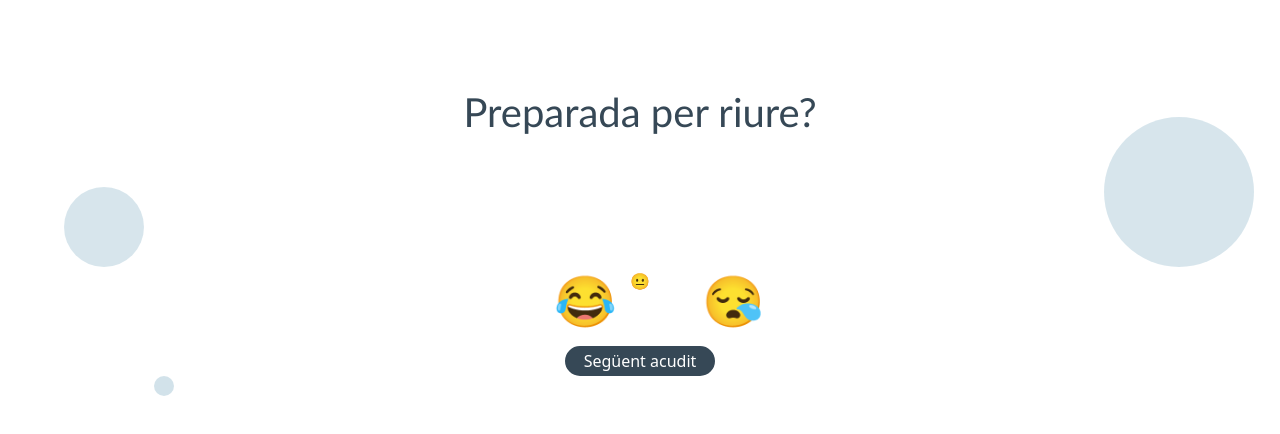
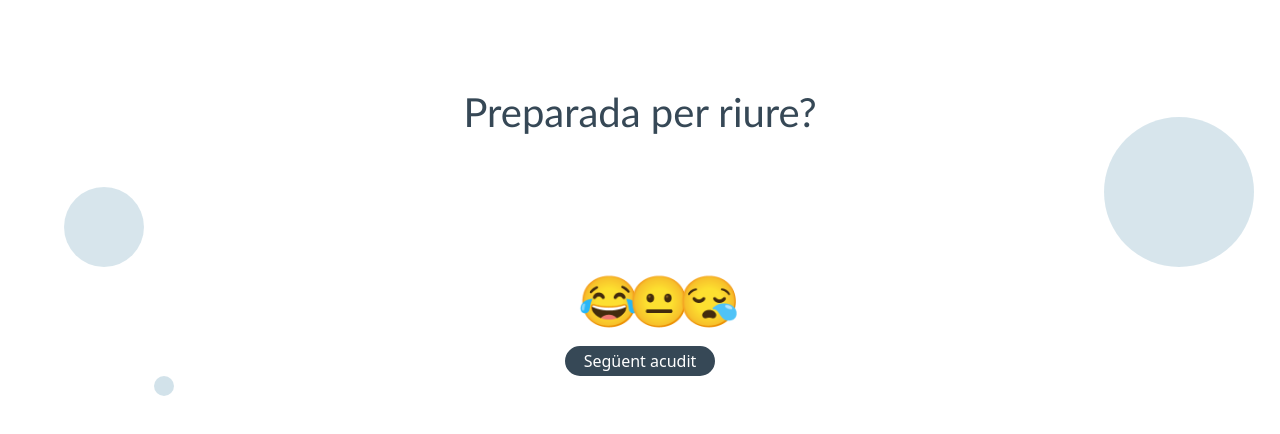
Before and after one commit to ElionorVendrell/sprint-5, a website: page index.html in a window 1280 px wide. Drawn offline with Linux system fonts and the light colour scheme; no server answers.

Commit message:
arreglo icono

```diff
--- a/index.html
+++ b/index.html
@@ -45,7 +45,7 @@
          <button
           id="2"
           class="btn"
-          style="margin-left: 1.5rem; margin-right: 1.5rem"
+
           onclick="getScore(2)"
           style="font-size:50px;"
         >&#x1F610</button>
```
